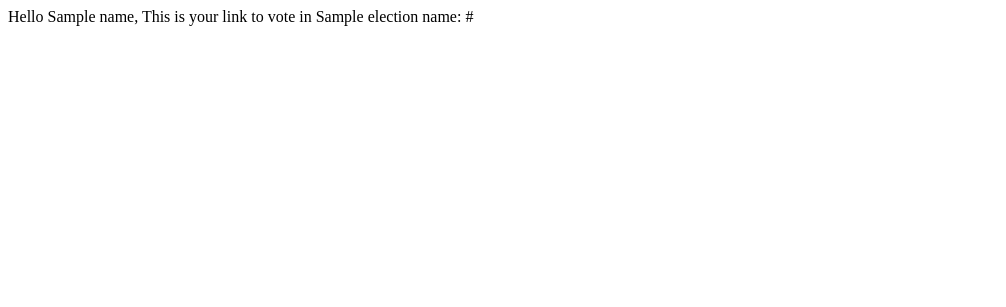
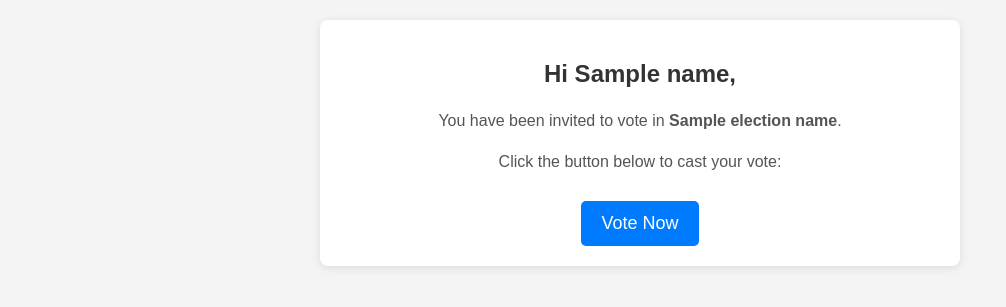
Before and after one commit to AodanHardy/NextGenVoting, a Django app: template elections/templates/email_template.html in a window 1280 px wide. Shown: the top 307 px of the page, without its empty margins (0-1006 px from the left). Run offline with Django 5.2, Linux system fonts and the light colour scheme; the template is opened without the code that fills it: most values are stand-ins (such as "Sample title", 1, 10 or a date in 2020); parts of the project's set-up code (start-up, migrations or seed data) failed here and were passed over.

Commit message:
email template update

```diff
--- a/elections/templates/email_template.html
+++ b/elections/templates/email_template.html
@@ -1,6 +1,52 @@
-Hello {{ name }},
+<!DOCTYPE html>
+<html>
+<head>
+    <meta charset="UTF-8">
+    <title>Your Voting Link</title>
+    <style>
+        body {
+            font-family: Arial, sans-serif;
+            background-color: #f4f4f4;
+            margin: 0;
+            padding: 0;
+        }
+        .container {
+            width: 100%;
+            max-width: 600px;
+            margin: 20px auto;
+            background-color: #ffffff;
+            padding: 20px;
+            border-radius: 8px;
+            box-shadow: 0px 2px 10px rgba(0, 0, 0, 0.1);
+            text-align: center;
+        }
+        h2 {
+            color: #333;
+        }
+        p {
+            font-size: 16px;
+            color: #555;
+            line-height: 1.6;
+        }
+        .vote-button {
+            display: inline-block;
+            background-color: #007bff;
+            color: #ffffff;
+            text-decoration: none;
+            font-size: 18px;
+            padding: 12px 20px;
+            border-radius: 5px;
+            margin-top: 10px;
+        }
 
-
-This is your link to vote in {{ election_name }}:
-
-{{ link }}
+    </style>
+</head>
+<body>
+    <div class="container">
+        <h2>Hi {{ name }},</h2>
+        <p>You have been invited to vote in <strong>{{ election_name }}</strong>.</p>
+        <p>Click the button below to cast your vote:</p>
+        <a href="{{ link }}" class="vote-button">Vote Now</a>
+    </div>
+</body>
+</html>
```
